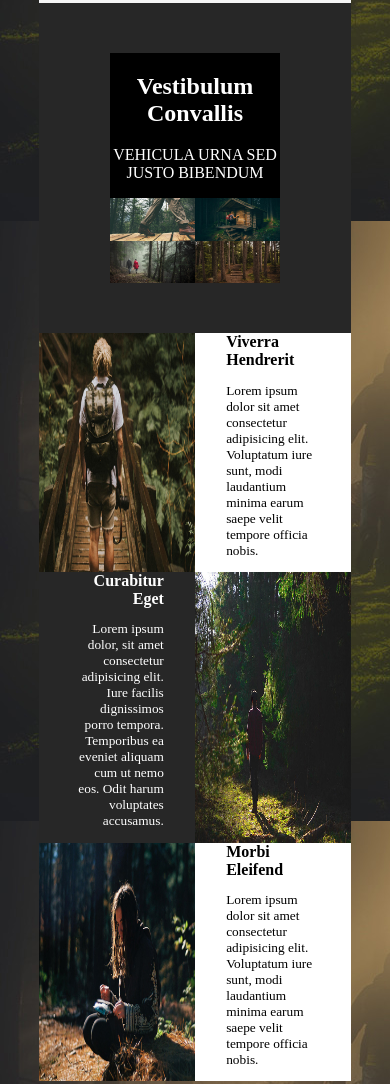
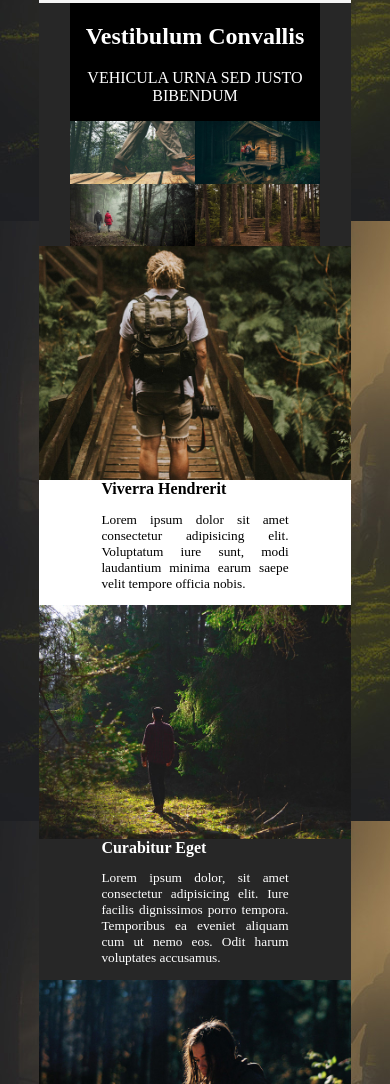
Before and after one commit to Jonathan-HL/Caminar-html-css, a plain HTML site: page index.html in a window 390 px wide. Shown: the part 979-2063 px from the top of the page. Drawn offline with Linux system fonts and the light colour scheme.

Commit message:
Fin @media

```diff
--- a/css/style.css
+++ b/css/style.css
@@ -107,3 +107,17 @@ footer a{
     text-decoration: underline;
     color: white;
 }
+/* @Media */
+@media screen and (max-width : 600px) {
+    section:nth-of-type(2){
+        padding: 0;
+    }
+    section:nth-of-type(3) div,.blanc,.noir{
+        flex-direction: column;
+        text-align: justify;
+    }
+    section:nth-of-type(3) .noir{
+        order: 1;
+    }
+
+}
```
